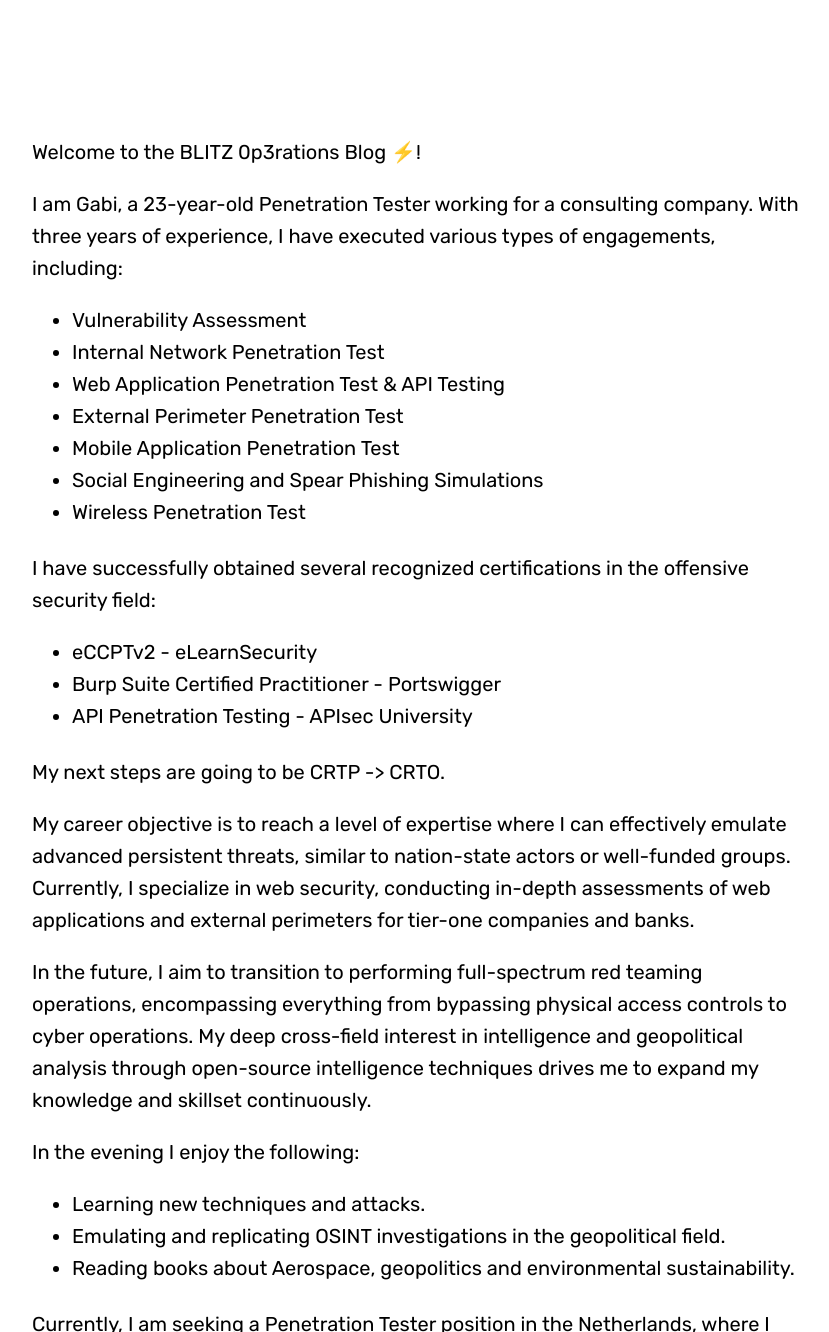
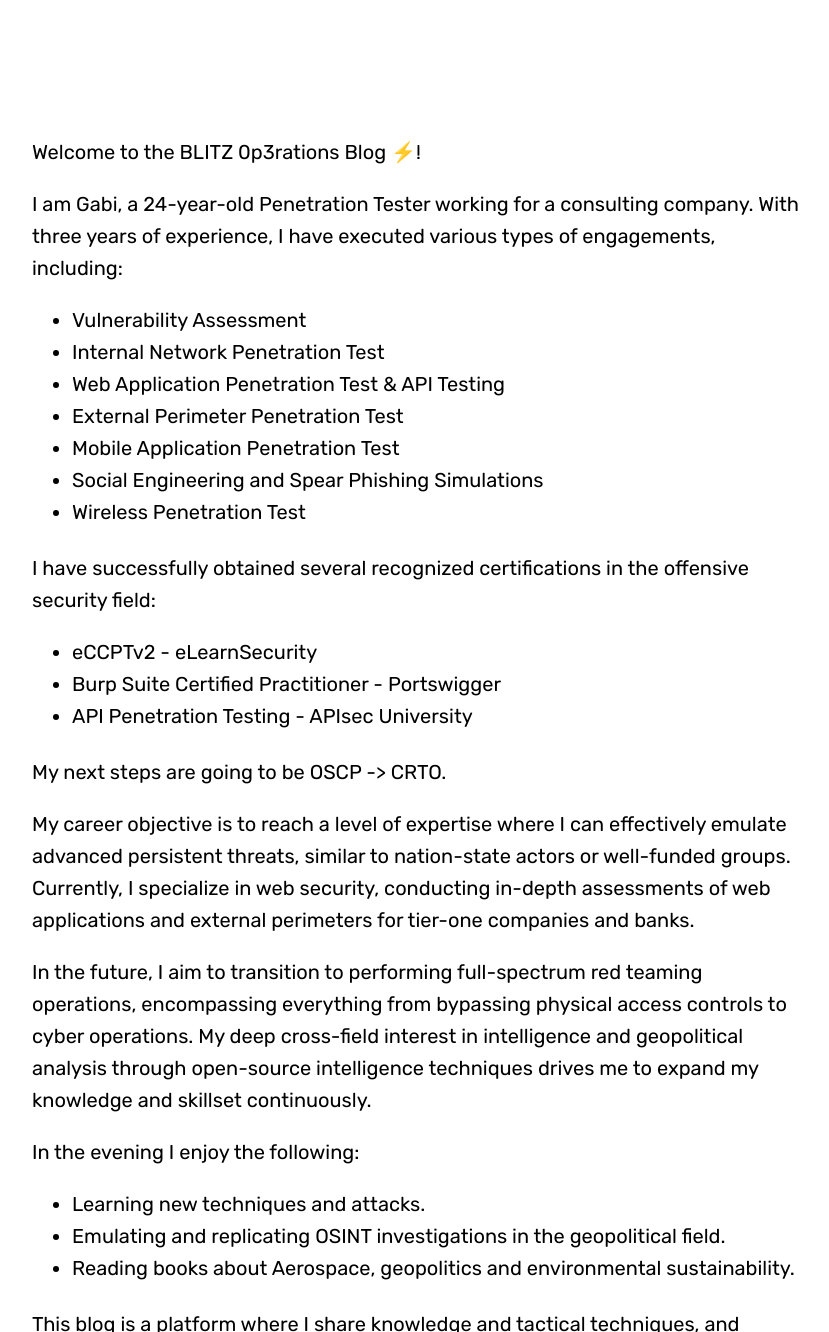
Before and after one commit to blitz0p3rations/blitz0p3rations.github.io, a Jekyll site: the page built from about.md, in a window 1280 px wide and 1400 px high, scrolled down 636 px, cut to the strip 68-1400 px from the top of the window. Shown: the whole strip, without its empty margins (224-1053 px from the left). Built offline with Jekyll 4.4.1, drawn with Linux system fonts in a browser that asks for light colours; some web fonts are replaced; some of the changed text lies outside the part shown.

Commit message:
Update about.md

```diff
--- a/about.md
+++ b/about.md
@@ -20,7 +20,7 @@
 
 Welcome to the BLITZ 0p3rations Blog ⚡!
 
-I am Gabi, a 23-year-old Penetration Tester working for a consulting company. With three years of experience, I have executed various types of engagements, including:
+I am Gabi, a 24-year-old Penetration Tester working for a consulting company. With three years of experience, I have executed various types of engagements, including:
 
 - Vulnerability Assessment
 - Internal Network Penetration Test
@@ -36,7 +36,7 @@
 - Burp Suite Certified Practitioner - Portswigger
 - API Penetration Testing - APIsec University
 
-My next steps are going to be CRTP -> CRTO.
+My next steps are going to be OSCP -> CRTO.
 
 My career objective is to reach a level of expertise where I can effectively emulate advanced persistent threats, similar to nation-state actors or well-funded groups.
 Currently, I specialize in web security, conducting in-depth assessments of web applications and external perimeters for tier-one companies and banks.
@@ -50,8 +50,6 @@
 - Emulating and replicating OSINT investigations in the geopolitical field.
 - Reading books about Aerospace, geopolitics and environmental sustainability.
 
-Currently, I am seeking a Penetration Tester position in the Netherlands, where I can continue to perform web penetration testing activities, with opportunities to engage in more internal network-related engagements through assumed breach scenarios.
-
 This blog is a platform where I share knowledge and tactical techniques, and discuss various topics related to Intelligence, Hacking, and other subjects that interest me.
 
 Please note that the views and opinions expressed here are solely my own and do not represent those of any affiliations or the company I work for.
```
